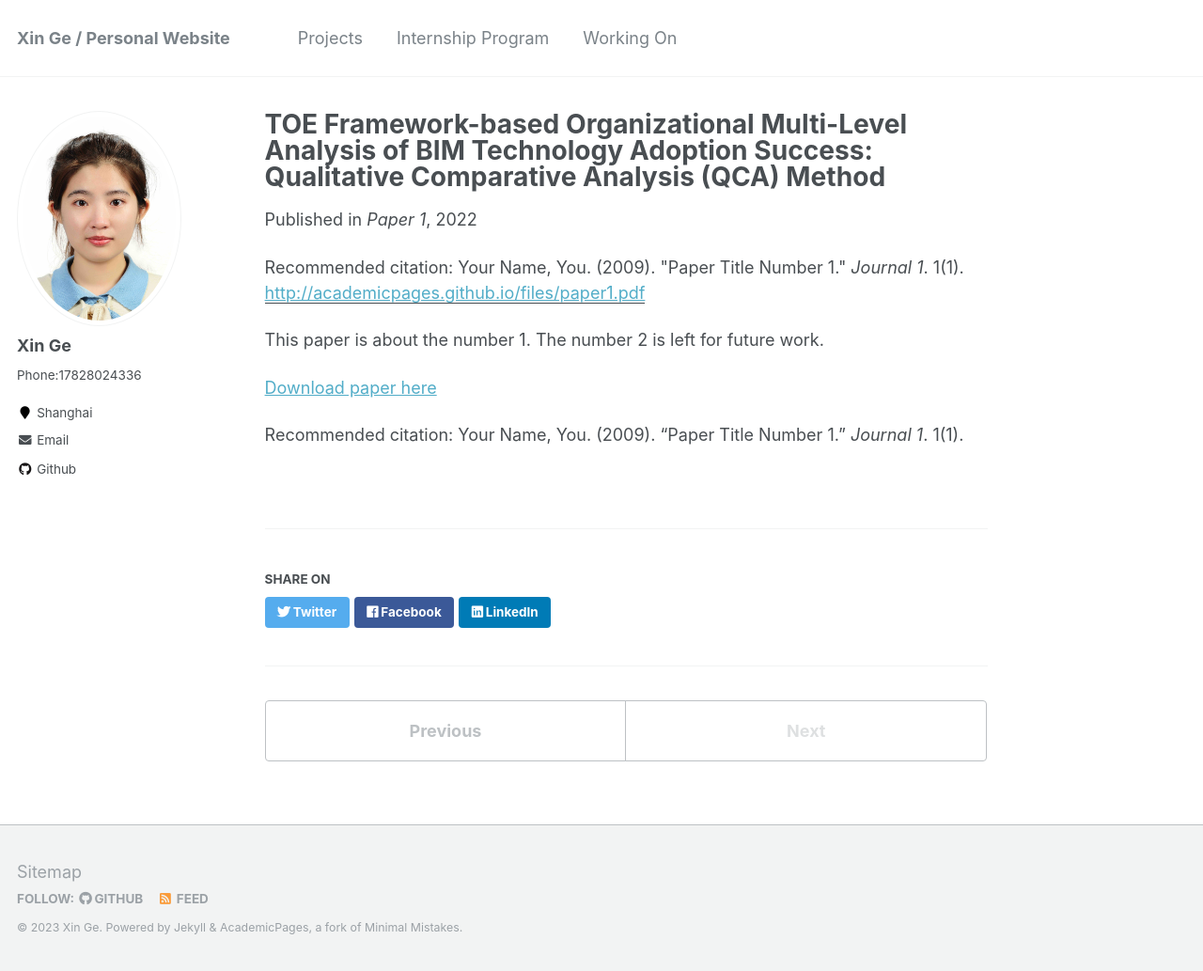
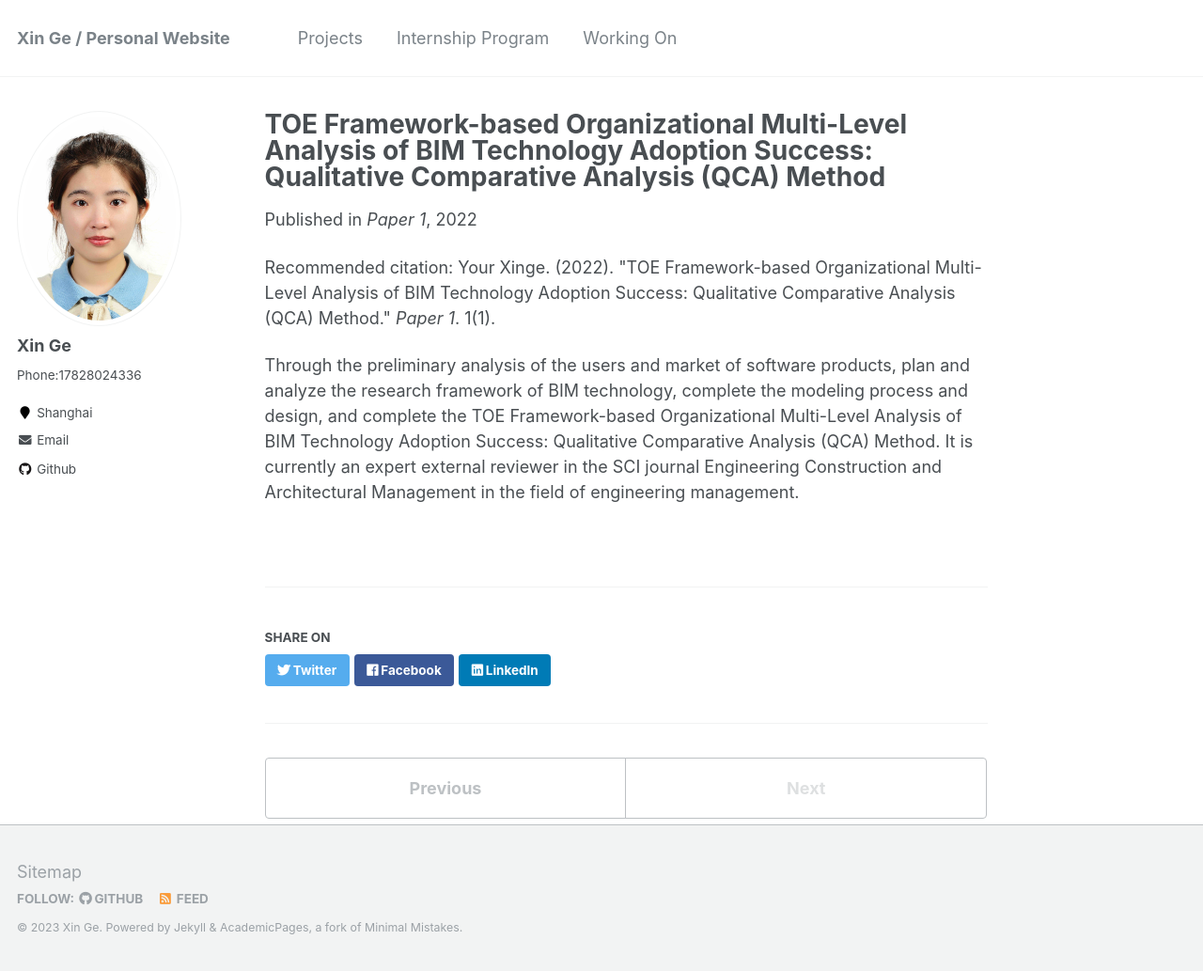
Before and after one commit to Esther0630/Esther0630.github.io, a Jekyll site: the page built from _publications/2009-10-01-paper-title-number-1.md, in a window 1280 px wide and 1033 px high. Shown: the whole window at 94% size. Built offline with Jekyll 4.4.1, drawn with Linux system fonts in a browser that asks for light colours; a file with an impossible date is left out.

Commit message:
Update 2009-10-01-paper-title-number-1.md

```diff
--- a/_publications/2009-10-01-paper-title-number-1.md
+++ b/_publications/2009-10-01-paper-title-number-1.md
@@ -5,11 +5,8 @@ permalink: /publication/2009-10-01-paper-title-number-1
 excerpt: 'Through the early analysis of software product users, plan and analyze the research framework of BIM, and complete the modeling process and design.'
 date: 2022-12-01
 venue: 'Paper 1'
-paperurl: 'http://academicpages.github.io/files/paper1.pdf'
-citation: 'Your Name, You. (2009). &quot;Paper Title Number 1.&quot; <i>Journal 1</i>. 1(1).'
+citation: 'Your Xinge. (2022). &quot;TOE Framework-based Organizational Multi-Level Analysis of BIM Technology Adoption Success: Qualitative Comparative Analysis (QCA) Method.&quot; <i>Paper 1</i>. 1(1).'
 ---
-This paper is about the number 1. The number 2 is left for future work.
-
-[Download paper here](http://academicpages.github.io/files/paper1.pdf)
-
-Recommended citation: Your Name, You. (2009). "Paper Title Number 1." <i>Journal 1</i>. 1(1).
+Through the preliminary analysis of the users and market of software products, plan and analyze the research framework of BIM technology, complete the modeling process and design, and complete the TOE Framework-based Organizational Multi-Level Analysis
+of BIM Technology Adoption Success: Qualitative Comparative Analysis (QCA) Method. It is currently an expert external reviewer in
+the SCI journal Engineering Construction and Architectural Management in the field of engineering management.
```
